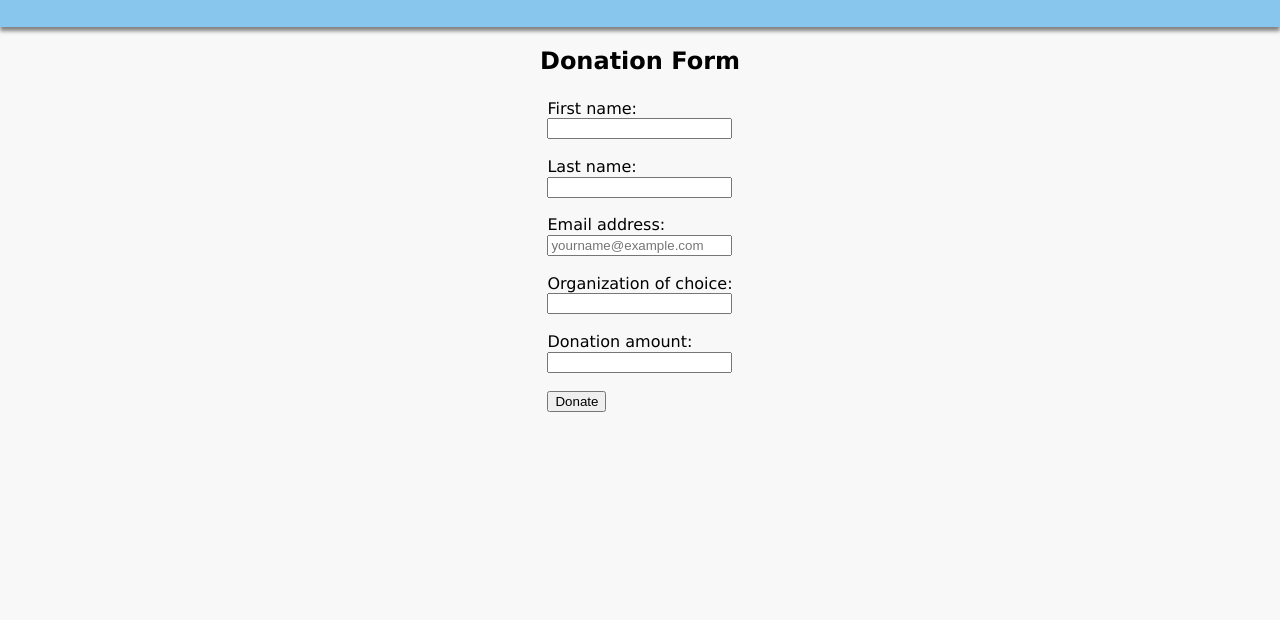
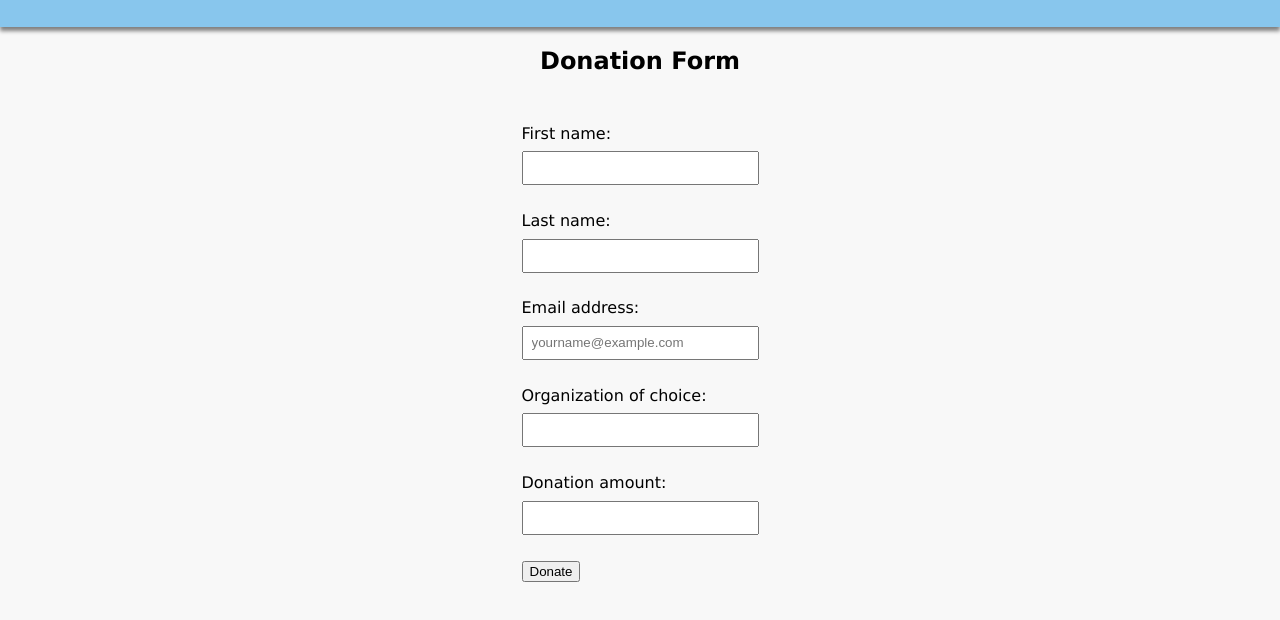
Before and after one commit to lucylee-412/collab-workshop, a plain HTML site: page donate.html in a window 1280 px wide. Shown: the part 134-754 px from the top of the page. Drawn offline with Linux system fonts and the light colour scheme.

Commit message:
Modify form input style

```diff
--- a/css/style.css
+++ b/css/style.css
@@ -75,11 +75,19 @@ h2 {
   justify-content: center;
 }
 #application{
-  display: flex;
+  display: grid;
+  /* border-style: groove; */
   justify-content: center;
+  line-height: 14pt;
   margin-top: 25px;
-  line-height: 14pt;
+  padding: 25px;
 }
+input[type=text], input[type=email], input[list=organizations] {
+  width: 100%;
+  padding: 7px 48px 8px 8px;
+  margin: 8px 0;
+  box-sizing: border-box;
+};
 
 /* color for the header = #88C6ED
 display: flex on header nav tag to align the navbar properly.
```
